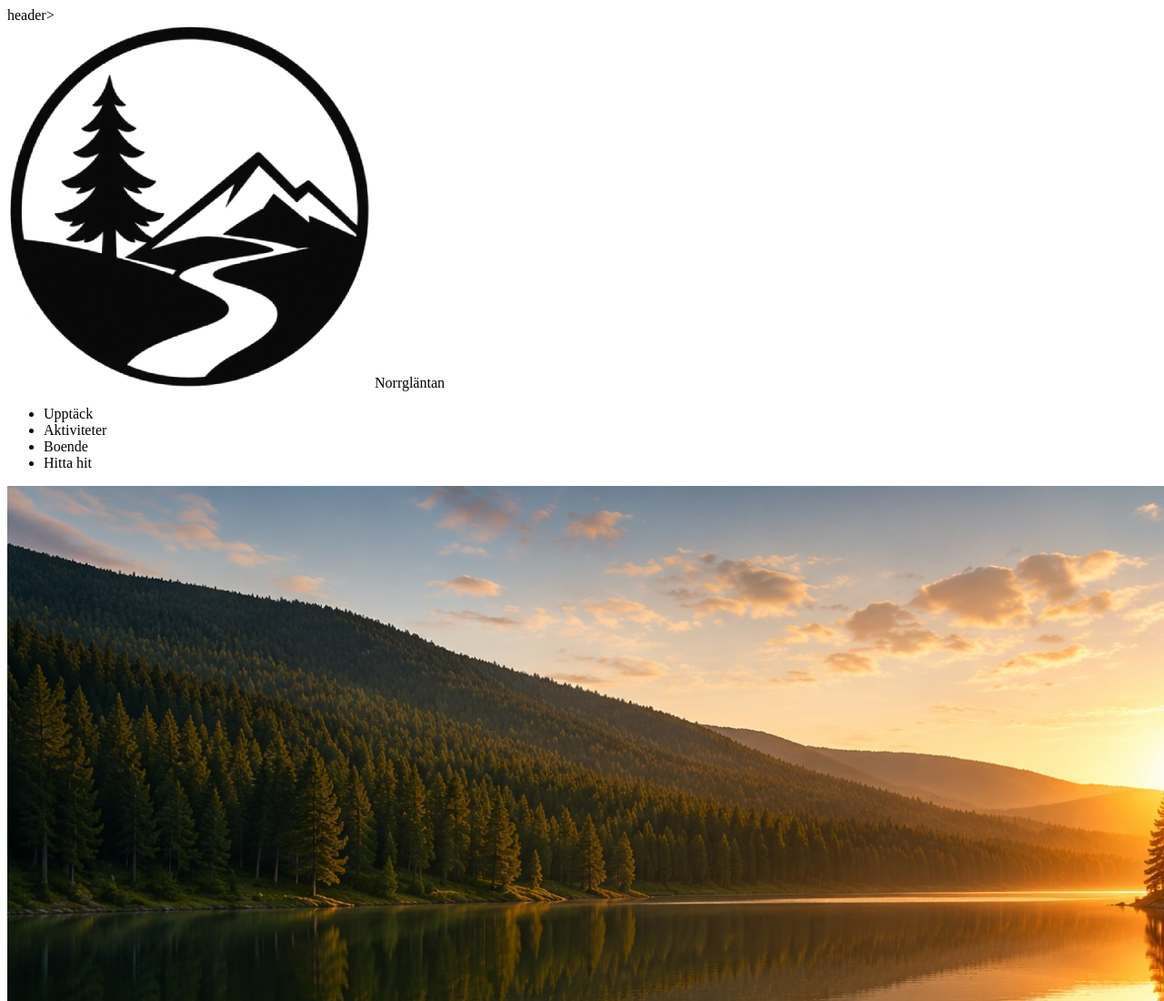
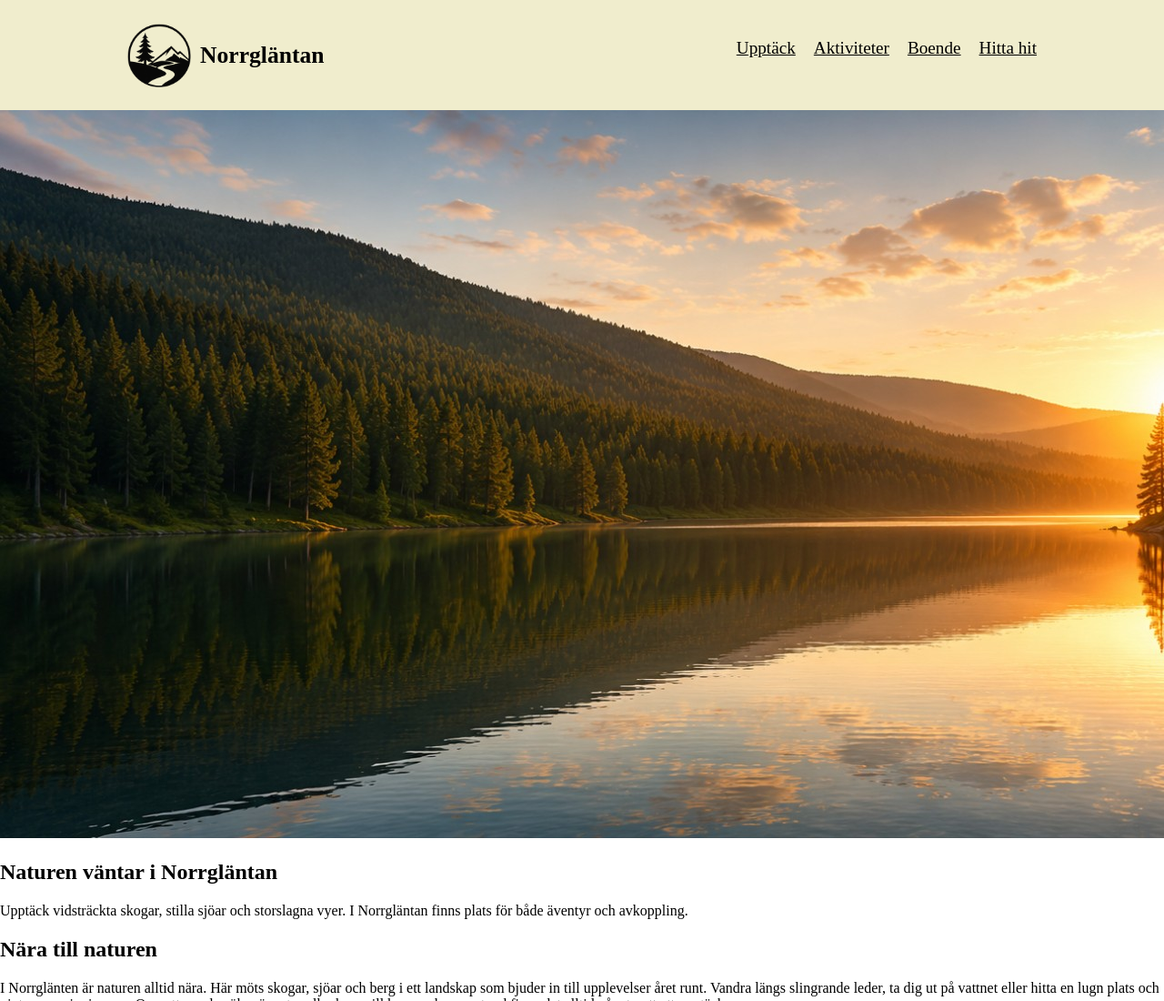
Before and after one commit to sussanvivanco-gif/Laboration_CSS, a plain HTML site: page dt224g_Sussan_CastroVivanco/index.html in a window 1280 px wide. Shown: the top 1100 px of the page at 91% size. Drawn offline with Linux system fonts and the light colour scheme; files that its build step writes are made by us from their sources.

Commit message:
startar med CSS

```diff
--- a/dt224g_Sussan_CastroVivanco/css/style.css
+++ b/dt224g_Sussan_CastroVivanco/css/style.css
@@ -0,0 +1,44 @@
+body {
+    margin: 0;
+}
+
+/* HEADER*/
+header {
+    background-color: rgb(240, 237, 205);
+    padding: 2%;
+}
+
+.header-wrapper {
+    display: flex;
+    justify-content: space-between;
+    max-width: 1000px;
+    margin: 0 auto;
+}
+/* LOGGAN*/
+.logo {
+    display: flex;
+    align-items: center;
+    gap: 10px;
+}
+
+.logo img {
+    max-width: 70px;
+}
+
+.logo span{
+    color: black;
+    font-weight: bold;
+    font-size: 1.6em;
+}
+
+/*NAV*/
+nav ul {
+    display: flex;
+    list-style-type: none;
+    gap: 20px;
+}
+ nav ul li a{
+    color: black;
+    text-decoration: underline;
+    font-size: 1.2em;
+ }
--- a/dt224g_Sussan_CastroVivanco/index.html
+++ b/dt224g_Sussan_CastroVivanco/index.html
@@ -7,7 +7,7 @@
         <link rel="stylesheet" href="style.css">
     </head>
     <body>
-        header>
+        <header>
             <div class ="header-wrapper">
                 <div class="logo">
                     <img src="images/logotyp_svart.png" alt="logotyp Norrgläntan">
```
